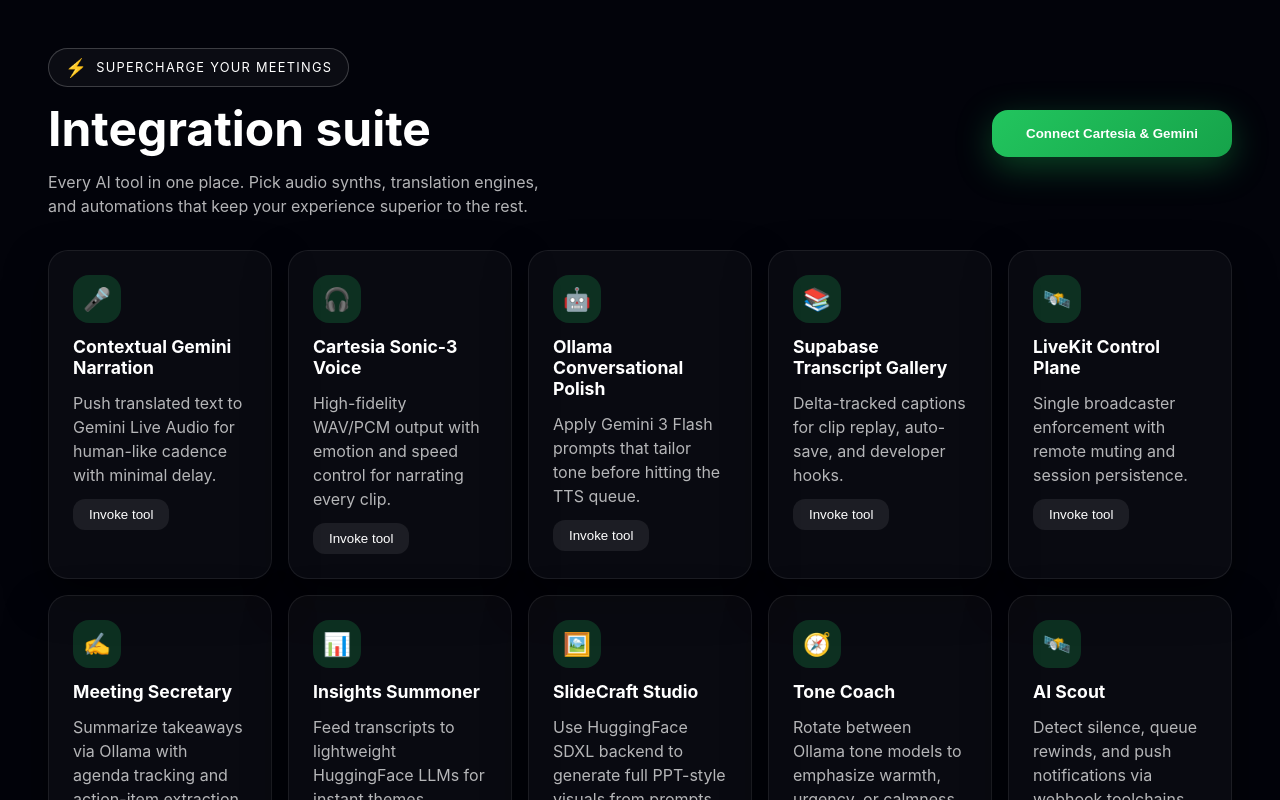
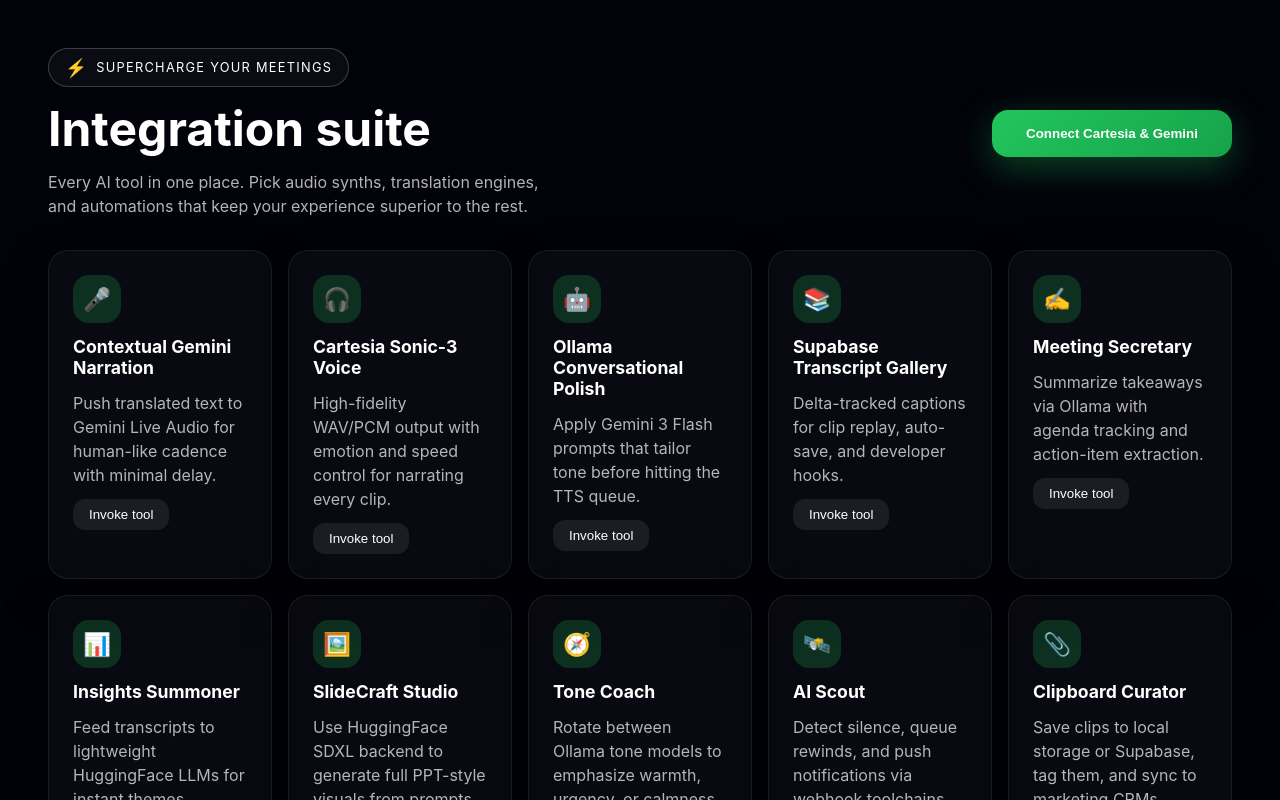
Before and after one commit to panyeroa1/orbit-session, a Next.js app: page /integrations in a window 1280 px wide. Built offline with nearby package versions, Linux system fonts and the light colour scheme.

Commit message:
refactor: update favicon, apply CSS backdrop filters to control elements, and remove LiveKit Control Plane integration.

```diff
--- a/app/integrations/page.tsx
+++ b/app/integrations/page.tsx
@@ -28,12 +28,7 @@
     description: 'Delta-tracked captions for clip replay, auto-save, and developer hooks.',
     icon: '📚',
   },
-  {
-    id: 'livekit-control',
-    title: 'LiveKit Control Plane',
-    description: 'Single broadcaster enforcement with remote muting and session persistence.',
-    icon: '🛰️',
-  },
+
   {
     id: 'meeting-secretary',
     title: 'Meeting Secretary',
--- a/app/layout.tsx
+++ b/app/layout.tsx
@@ -31,7 +31,7 @@
   icons: {
     icon: {
       rel: 'icon',
-      url: '/favicon.ico',
+      url: '/images/success-class-favicon.png',
     },
     apple: [
       {
--- a/styles/Home.module.css
+++ b/styles/Home.module.css
@@ -59,6 +59,7 @@
   text-transform: uppercase;
   border: 1px solid rgba(255, 255, 255, 0.2);
   background: rgba(255, 255, 255, 0.04);
+  -webkit-backdrop-filter: blur(10px);
   backdrop-filter: blur(10px);
   width: fit-content;
 }
@@ -146,7 +147,7 @@
 }
 
 .controlCard {
-  background: rgba(23, 23, 28, 0.85);
+  -webkit-backdrop-filter: blur(20px);
   backdrop-filter: blur(20px);
   -webkit-backdrop-filter: blur(20px);
   border-radius: 20px;
```
Also changed, not shown: 1 other file (tests, documents, lock files or other folders).
